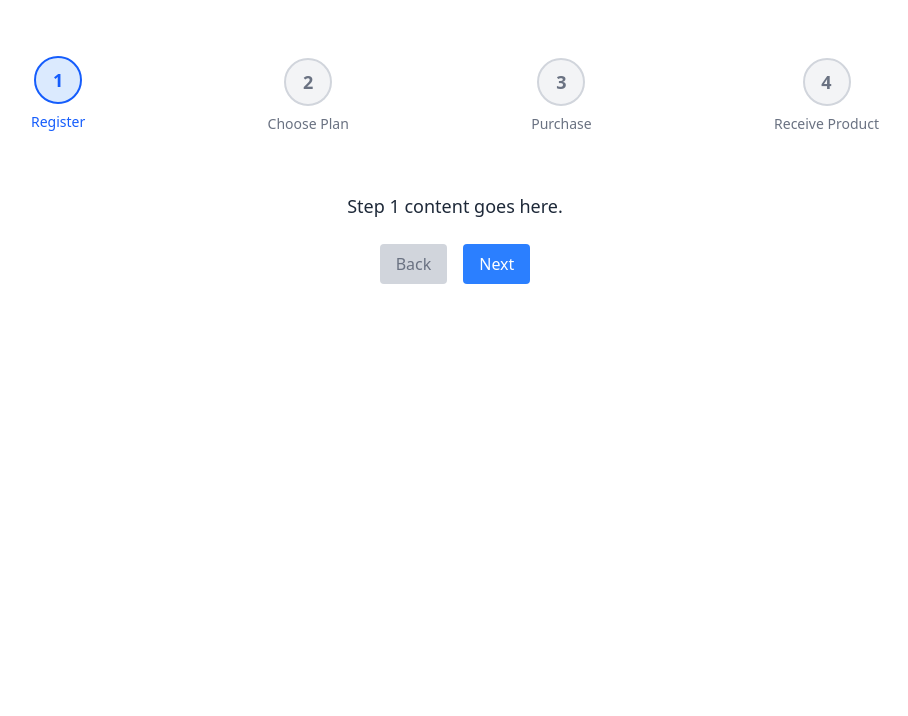
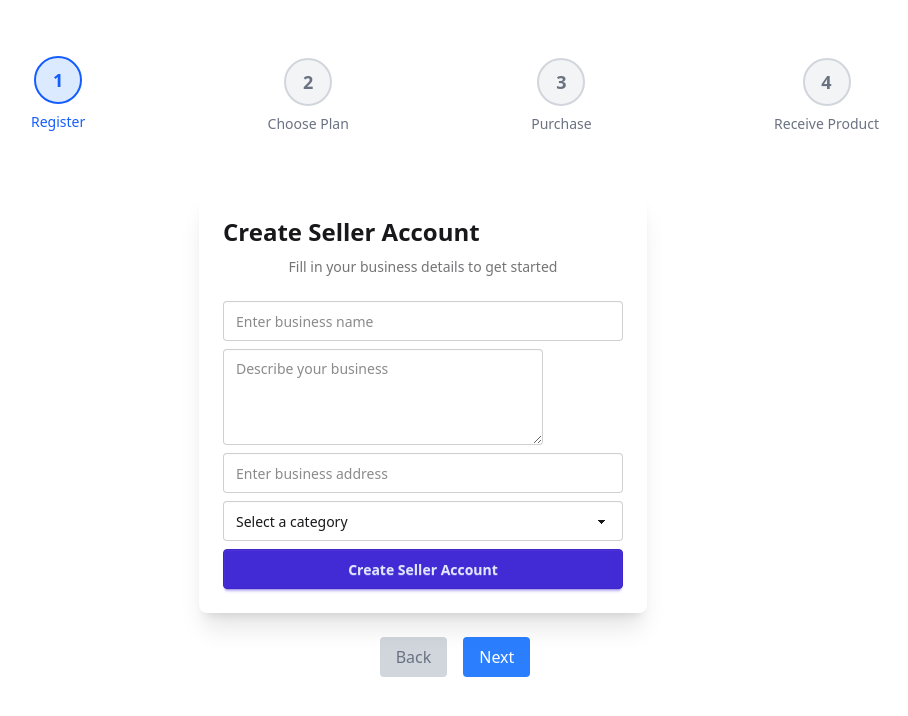
Before and after one commit to MossDog/Bookings, a React (Vite) app in the folder web-client/: page /account-creation in a window 1280 px wide. Shown: the top 716 px of the page, without its empty margins (185-1093 px from the left). Built offline with nearby package versions, Linux system fonts and the light colour scheme; no server answers.

Commit message:
Refactor components and implement seller account creation forms

```diff
--- a/web-client/src/components/Button.tsx
+++ b/web-client/src/components/Button.tsx
@@ -11,7 +11,7 @@ export default function Button({
 }: ButtonProps) {
   return (
     <button
-      className='bg-slate-700 text-white rounded-md px-4 py-2 cursor-pointer hover:bg-slate-500'
+      className='btn'
       onClick={onClick}
     >
       {children}
--- a/web-client/src/components/FormInput.tsx
+++ b/web-client/src/components/FormInput.tsx
@@ -14,6 +14,6 @@ export default function FormInput({
   onChange
 }: FormInputProps) {
   return (
-    <input type={type} placeholder={placeholder} className='border rounded-md border-gray-300 px-2 py-2' value={value} onChange={onChange}/>
+    <input type={type} placeholder={placeholder} className='input' value={value} onChange={onChange}/>
   )
 }
--- a/web-client/src/components/HorizontalSteps.tsx
+++ b/web-client/src/components/HorizontalSteps.tsx
@@ -1,13 +1,28 @@
-import React from "react";
+import React, { useState } from "react";
 
 interface HorizontalStepsProps {
-  currentStep: number;
+  steps: string[];
+  children: React.ReactNode;
 }
 
-const HorizontalSteps: React.FC<HorizontalStepsProps> = ({ currentStep }) => {
-  const steps = ["Register", "Choose Plan", "Purchase", "Receive Product"];
+const HorizontalSteps: React.FC<HorizontalStepsProps> = ({ steps, children }) => {
+  const [currentStep, setCurrentStep] = useState(1);
+  const totalSteps = 4; // Total number of milestones
+
+  const handleNext = () => {
+    if (currentStep < totalSteps) {
+      setCurrentStep(currentStep + 1);
+    }
+  };
+
+  const handleBack = () => {
+    if (currentStep > 1) {
+      setCurrentStep(currentStep - 1);
+    }
+  };
 
   return (
+    <div className="flex flex-col items-center p-6 space-y-6 bg-white w-screen min-h-screen">
     <div className="relative w-full max-w-4xl mx-auto px-6 py-8">
       {/* Steps */}
       <ul className="flex justify-between items-center">
@@ -52,6 +67,34 @@ const HorizontalSteps: React.FC<HorizontalStepsProps> = ({ currentStep }) => {
         })}
       </ul>
     </div>
+    <div className="w-full max-w-lg">
+        {React.Children.toArray(children)[currentStep - 1]}
+      </div>
+      <div className="flex space-x-4">
+        <button
+          onClick={handleBack}
+          disabled={currentStep === 1}
+          className={`px-4 py-2 rounded ${
+            currentStep === 1
+              ? "bg-gray-300 text-gray-500 cursor-not-allowed"
+              : "bg-blue-500 text-white hover:bg-blue-600"
+          }`}
+        >
+          Back
+        </button>
+        <button
+          onClick={handleNext}
+          disabled={currentStep === totalSteps}
+          className={`px-4 py-2 rounded ${
+            currentStep === totalSteps
+              ? "bg-gray-300 text-gray-500 cursor-not-allowed"
+              : "bg-blue-500 text-white hover:bg-blue-600"
+          }`}
+        >
+          Next
+        </button>
+      </div>
+    </div>
   );
 };
 
--- /dev/null
+++ b/web-client/src/components/account-creation/SellerCoreAccountCreationForm.tsx
@@ -0,0 +1,115 @@
+import React, { useState } from 'react'
+import ProtectedRoute from '../ProtectedRoute'
+import FormInput from '../FormInput'
+import supabase from '../../utils/supabase';
+
+export default function SellerCoreAccountCreationForm() {
+  const [name, setName] = useState<string>('');
+  const [description, setDescription] = useState<string>('');
+  const [address, setAddress] = useState<string>('');
+  const [category, setCategory] = useState<string>('');
+  const [error, setError] = useState<string | null>(null);
+  const [isLoading, setIsLoading] = useState(false);
+
+  const handleSubmit = async () => {
+    try {
+      setError(null);
+      setIsLoading(true);
+
+      if (!name || !description || !address || !category) {
+        throw new Error('Please fill in all fields');
+      }
+
+      const { data: sessionData, error: sessionError } = await supabase.auth.getSession();
+      if (sessionError || !sessionData.session) {
+        throw new Error('Authentication error. Please try again.');
+      }
+
+      const { error: insertError } = await supabase
+        .from('Seller')
+        .insert({
+          user_id: sessionData.session.user.id,
+          description,
+          name,
+          address,
+          category
+        });
+
+      if (insertError) {
+        throw new Error('Failed to create seller account');
+      }
+
+      // Handle success
+      console.log('Seller account created successfully');
+
+    } catch (err) {
+      setError(err instanceof Error ? err.message : 'An unexpected error occurred');
+      console.error('Error:', err);
+    } finally {
+      setIsLoading(false);
+    }
+  };
+
+  return (
+        <div className="card w-full max-w-md bg-base-100 shadow-xl">
+          <div className="card-body">
+            <h2 className="card-title text-2xl font-bold text-center">Create Seller Account</h2>
+            <p className="text-center text-base-content/60 mb-4">
+              Fill in your business details to get started
+            </p>
+
+            <div className="form-control w-full">
+              <input
+                type="text"
+                placeholder="Enter business name"
+                className="input input-bordered w-full"
+                value={name}
+                onChange={(e) => setName(e.target.value)}
+              />
+            </div>
+
+            <div className="form-control w-full">
+              <textarea
+                className="textarea textarea-bordered h-24"
+                placeholder="Describe your business"
+                value={description}
+                onChange={(e) => setDescription(e.target.value)}
+              />
+            </div>
+
+            <div className="form-control w-full">
+              <input
+                type="text"
+                placeholder="Enter business address"
+                className="input input-bordered w-full"
+                value={address}
+                onChange={(e) => setAddress(e.target.value)}
+              />
+            </div>
+
+            <div className="form-control w-full">
+              <select
+                className="select select-bordered w-full"
+                value={category}
+                onChange={(e) => setCategory(e.target.value)}
+              >
+                <option value="">Select a category</option>
+                <option value="restaurant">Restaurant</option>
+                <option value="retail">Retail</option>
+                <option value="service">Service</option>
+                <option value="health">Health & Beauty</option>
+                <option value="other">Other</option>
+              </select>
+            </div>
+
+            <button
+              className={`btn btn-primary w-full ${isLoading ? 'loading' : ''}`}
+              onClick={handleSubmit}
+              disabled={isLoading}
+            >
+              {isLoading ? 'Creating...' : 'Create Seller Account'}
+            </button>
+          </div>
+        </div>
+  )
+}
--- a/web-client/src/components/auth/SignUpForm.tsx
+++ b/web-client/src/components/auth/SellerSignUpForm.tsx
@@ -4,7 +4,7 @@ import Button from '../Button'
 import supabase from '../../utils/supabase';
 import { useNavigate } from 'react-router-dom';
 
-export default function SignUpForm() {
+export default function SellerSignUpForm() {
 
   const [email, setEmail] = useState<string>('');
   const [password, setPassword] = useState<string>('');
--- a/web-client/src/main.tsx
+++ b/web-client/src/main.tsx
@@ -9,13 +9,14 @@ import LoginPage from './pages/auth/LoginPage.tsx'
 import SignUpPage from './pages/auth/SignUpPage.tsx'
 import AccountCreationPage from './pages/AccountCreationPage.tsx'
 import ConfirmEmailPage from './pages/ConfirmEmailPage.tsx'
+import SellerCoreAccountCreationPage from './components/account-creation/SellerCoreAccountCreationForm.tsx'
 
 const router = createBrowserRouter([
   { path: "/", element: <HomePage /> },
   { path: "/sign-up", element: <SignUpPage /> },
   { path: "/login", element: <LoginPage /> },
   { path : "/account-creation", element: <AccountCreationPage /> },
-  { path: "/confirm", element: <ConfirmEmailPage />}
+  { path: "/confirm", element: <ConfirmEmailPage />},
 ]);
 
 createRoot(document.getElementById('root')!).render(
--- a/web-client/src/pages/AccountCreationPage.tsx
+++ b/web-client/src/pages/AccountCreationPage.tsx
@@ -1,56 +1,16 @@
 import React, { useState } from "react";
 import HorizontalSteps from "../components/HorizontalSteps"; // Adjust the path based on your file structure
+import SellerCoreAccountCreationForm from "../components/account-creation/SellerCoreAccountCreationForm";
 
 const AccountCreationPage: React.FC = () => {
-  const [currentStep, setCurrentStep] = useState(1);
-  const totalSteps = 4; // Total number of milestones
-
-  const handleNext = () => {
-    if (currentStep < totalSteps) {
-      setCurrentStep(currentStep + 1);
-    }
-  };
-
-  const handleBack = () => {
-    if (currentStep > 1) {
-      setCurrentStep(currentStep - 1);
-    }
-  };
 
   return (
-    <div className="flex flex-col items-center p-6 space-y-6 bg-white min-h-screen">
+    <div className="">
 
-      <HorizontalSteps currentStep={currentStep} />
-      <div className="w-full max-w-lg">
-        {currentStep && (
-          <div className="text-center">
-<p className="text-gray-800 text-lg">Step {currentStep} content goes here.</p>          </div>
-        )}
-      </div>
-      <div className="flex space-x-4">
-        <button
-          onClick={handleBack}
-          disabled={currentStep === 1}
-          className={`px-4 py-2 rounded ${
-            currentStep === 1
-              ? "bg-gray-300 text-gray-500 cursor-not-allowed"
-              : "bg-blue-500 text-white hover:bg-blue-600"
-          }`}
-        >
-          Back
-        </button>
-        <button
-          onClick={handleNext}
-          disabled={currentStep === totalSteps}
-          className={`px-4 py-2 rounded ${
-            currentStep === totalSteps
-              ? "bg-gray-300 text-gray-500 cursor-not-allowed"
-              : "bg-blue-500 text-white hover:bg-blue-600"
-          }`}
-        >
-          Next
-        </button>
-      </div>
+      <HorizontalSteps steps={["Register", "Choose Plan", "Purchase", "Receive Product"]} >
+        <SellerCoreAccountCreationForm />
+
+      </HorizontalSteps>
     </div>
   );
 };
--- a/web-client/src/pages/auth/SignUpPage.tsx
+++ b/web-client/src/pages/auth/SignUpPage.tsx
@@ -1,11 +1,11 @@
 import AuthLayout from './AuthLayout'
-import SignUpForm from '../../components/auth/SignUpForm'
+import SellerSignUpForm from '../../components/auth/SellerSignUpForm'
 
 export default function SignUpPage() {
   return (
     <AuthLayout>
       <p>Sign Up</p>
-      <SignUpForm />
+      <SellerSignUpForm />
     </AuthLayout>
   )
 }
```
